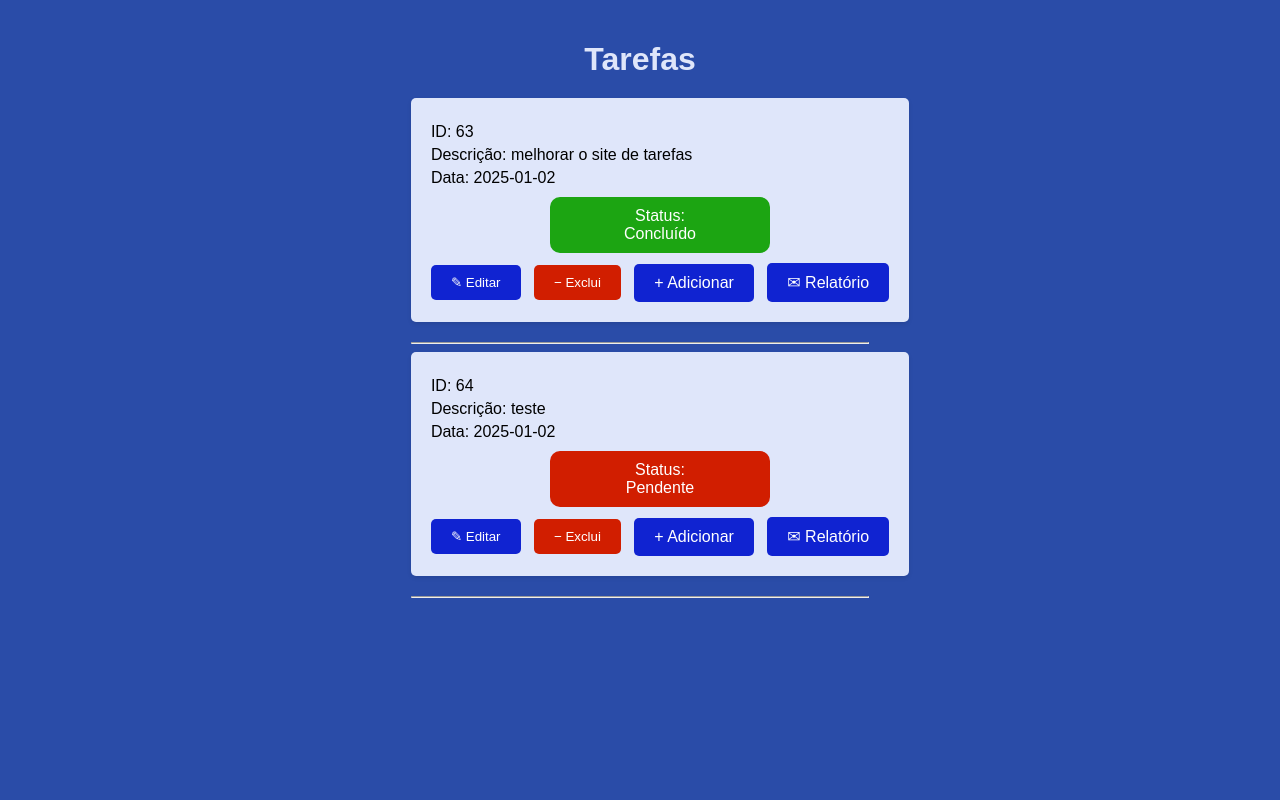
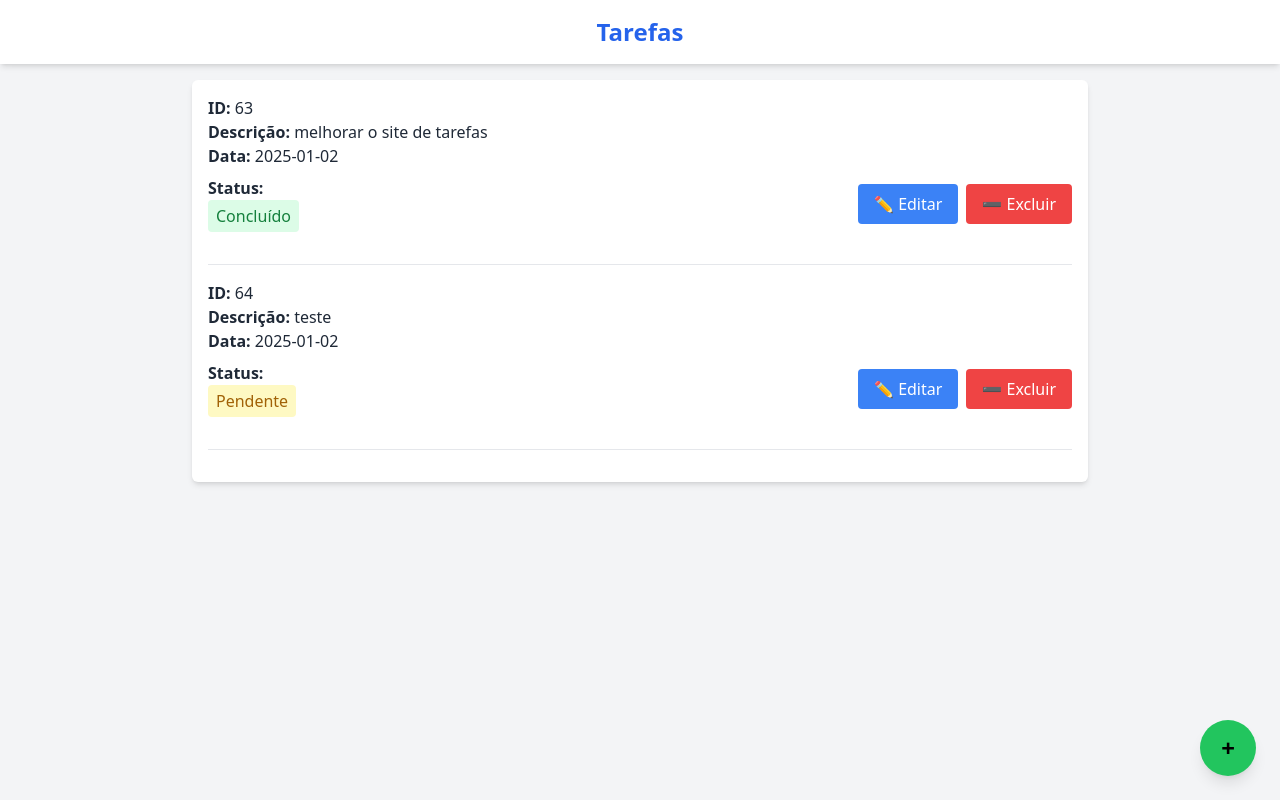
Before and after one commit to sharktank-tech/Gerenciador-Tarefas, a Flask app: page / in a window 1280 px wide. Run offline with Flask 3, Linux system fonts and the light colour scheme; data comes from the database, SQL or seed files in the repository; both versions use the stored data as it was after the commit; one stand-in notice (Sample message) is shown; some libraries are stand-ins or nearby versions.

Commit message:
melhorias na estilização

```diff
--- a/main.py
+++ b/main.py
@@ -1,7 +1,6 @@
-from flask import Flask, render_template, request, redirect, url_for
+from flask import Flask, render_template, request, redirect, url_for, flash
 import sqlite3
 import smtplib
-import re
 import datetime
 from email.mime.multipart import MIMEMultipart
 from email.mime.text import MIMEText
@@ -100,6 +99,8 @@ def enviar_email_route():
 
         try:
             enviar_email(destinatario, 'Relatório de Tarefas', tarefas_formatadas)
+            n_tr = len(tarefas_formatadas)
+            flash(f"Email com {n_tr} tarefas foi enviado ")
             return redirect(url_for('ver_tarefas'))
         except Exception as e:
             return f"Erro ao enviar e-mail: {str(e)}"
@@ -139,4 +140,4 @@ def formatar_tarefas(tarefas):
 
 if __name__ == '__main__':
     criar_tabela()
-    app.run(host='0.0.0.0', port=81)
+    app.run(debug=True, host='0.0.0.0', port=81)
--- a/templates/index.html
+++ b/templates/index.html
@@ -5,50 +5,72 @@
     <meta name="viewport" content="width=device-width, initial-scale=1.0">
     <title>Anotações</title>
     <link rel="shortcut icon" href="static/images/lista-de-tarefas.png">
-    <link rel="stylesheet" href="{{ url_for('static', filename='style.css') }}">
-    <script src="https://code.jquery.com/jquery-3.6.0.min.js"></script> <!-- Include jQuery -->
-    <script src="static/scripts/script.js"></script> <!-- Include custom script -->
+    <script src="https://cdn.tailwindcss.com"></script>
+    <script src="static/scripts/script.js"></script>
 </head>
-<body>
-    <div class="content">
-        <header>
-            <h1>Tarefas</h1>
+<body class="bg-gray-100 font-sans text-gray-800">
+
+    <!-- mensagens flash -->
+    <div class="fixed top-0 left-0 w-full z-50">
+        {% with messages = get_flashed_messages(with_categories=true) %}
+          {% if messages %}
+            <div id="flash-message" class="bg-gray-800 text-white py-2">
+              {% for category, message in messages %}
+                <div class="text-center">{{ message }}</div>
+              {% endfor %}
+            </div>
+          {% endif %}
+        {% endwith %}
+    </div>
+
+    <div class="fixed top-0 left-0 w-full z-50 bg-white shadow-md">
+        <header class="p-4">
+            <h1 class="text-2xl font-bold text-center text-blue-600">Tarefas</h1>
         </header>
+    </div>
 
-        <main>
-            <div class="paragraphs-container">
+    <main class="pt-20">
+        <div class="max-w-4xl mx-auto p-4 bg-white shadow-md rounded-md">
             {% if data %}
                 {% for tarefa in data %}
-                        <div class="tarefa">
-                            <div class="tarefa-info">
-                                <p>ID: {{ tarefa[0] }}</p>
-                                <p>Descrição: {{ tarefa[1] }}</p>
-                                <p>Data: {{ tarefa[2]|format_date }}</p> <!-- Aplica o filtro de formatação de data -->
+                <div class="border-b border-gray-200 pb-4 mb-4">
+                    <div class="mb-2">
+                        <p><span class="font-semibold">ID:</span> {{ tarefa[0] }}</p>
+                        <p><span class="font-semibold">Descrição:</span> {{ tarefa[1] }}</p>
+                        <p><span class="font-semibold">Data:</span> {{ tarefa[2]|format_date }}</p> <!--filtro de formatação de data -->
                     </div>
-                            <div class="status-container {% if tarefa[3] == 'Pendente' %}status-pendente{% elif tarefa[3] == 'Concluído' %}status-concluido{% endif %}">
-                                <p>Status:</p>
-                                <div class="status-content">{{ tarefa[3] }}</div>
+                    <div class="flex items-center justify-between mb-4">
+                        <div>
+                            <p class="font-semibold">Status:</p>
+                            <div class="px-2 py-1 rounded
+                                {% if tarefa[3] == 'Pendente' %}bg-yellow-100 text-yellow-700{% elif tarefa[3] == 'Concluído' %}bg-green-100 text-green-700{% endif %}">
+                                {{ tarefa[3] }}
                             </div>
-                            <div class="tarefa-buttons">
+                        </div>
+                        <div class="flex space-x-2">
                             <form action="/editar_tarefas/{{ tarefa[0] }}" method="GET">
-                                    <button type="submit" class="editar">&#x270E; Editar</button>
+                                <button type="submit" class="px-4 py-2 bg-blue-500 text-white rounded hover:bg-blue-600">✏️ Editar</button>
                             </form>
                             <form action="/excluir_tarefas/{{ tarefa[0] }}" method="POST">
-                                    <button type="submit" class="excluir">&#x2212; Exclui</button>
+                                <button type="submit" class="px-4 py-2 bg-red-500 text-white rounded hover:bg-red-600">➖ Excluir</button>
                             </form>
-                                <a href="/add_tarefas" class="btn-adicionar">&#x2b; Adicionar</a>
-                                <a href="/enviar_email" class="btn-enviar">&#x2709; Relatório</a>
                         </div>
                     </div>
-                        <hr class="linha-separadora">
+                </div>
                 {% endfor %}
             {% else %}
-                    <p>Nenhum resultado encontrado.</p>
-                    <a href="/add_tarefas" class="btn-adicionar">&#x2b; Adicionar</a>
+                <p class="text-center text-gray-600">Nenhum resultado encontrado.</p>
+                <div class="mt-4 flex justify-center">
+                    <a href="/add_tarefas" class="px-4 py-2 bg-green-500 text-white rounded hover:bg-green-600">➕ Adicionar</a>
+                </div>
             {% endif %}
         </div>
     </main>
 
-    </div>
+    <!-- Botão adicionar no canto inferior direito -->
+    <a href="/add_tarefas"
+       class="fixed bottom-6 right-6 bg-green-500 text-black w-14 h-14 flex items-center justify-center rounded-full shadow-lg hover:bg-green-600">
+       <span class="text-2xl font-bold">&#43;</span>
+    </a>
 </body>
 </html>
```
Also changed, not shown: templates/add_tarefas.html (+42 -14 lines), templates/editar_tarefas.html (+52 -18 lines), templates/email.html (+32 -13 lines), tarefas.db. Lines whose indentation alone changed are shown as unchanged.
